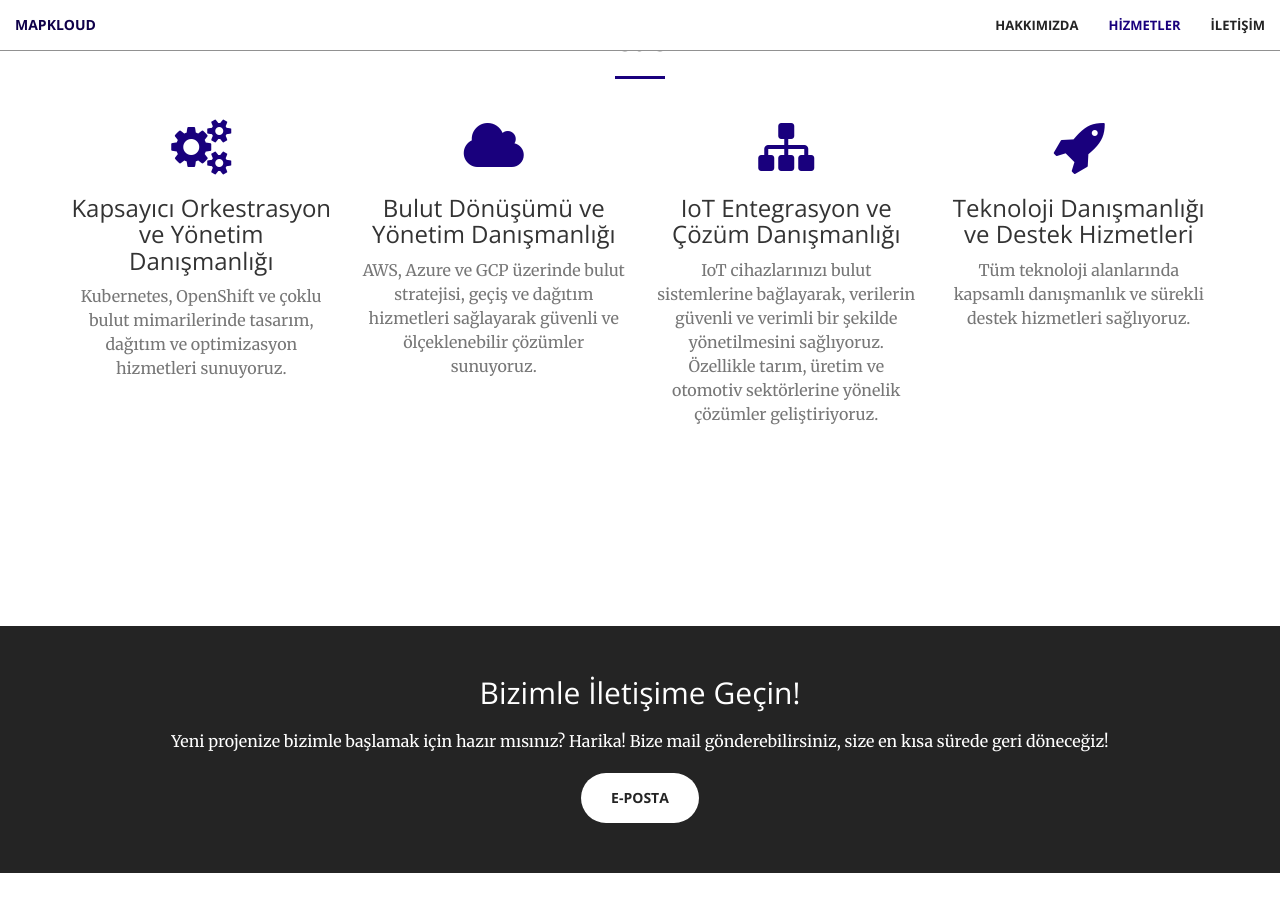
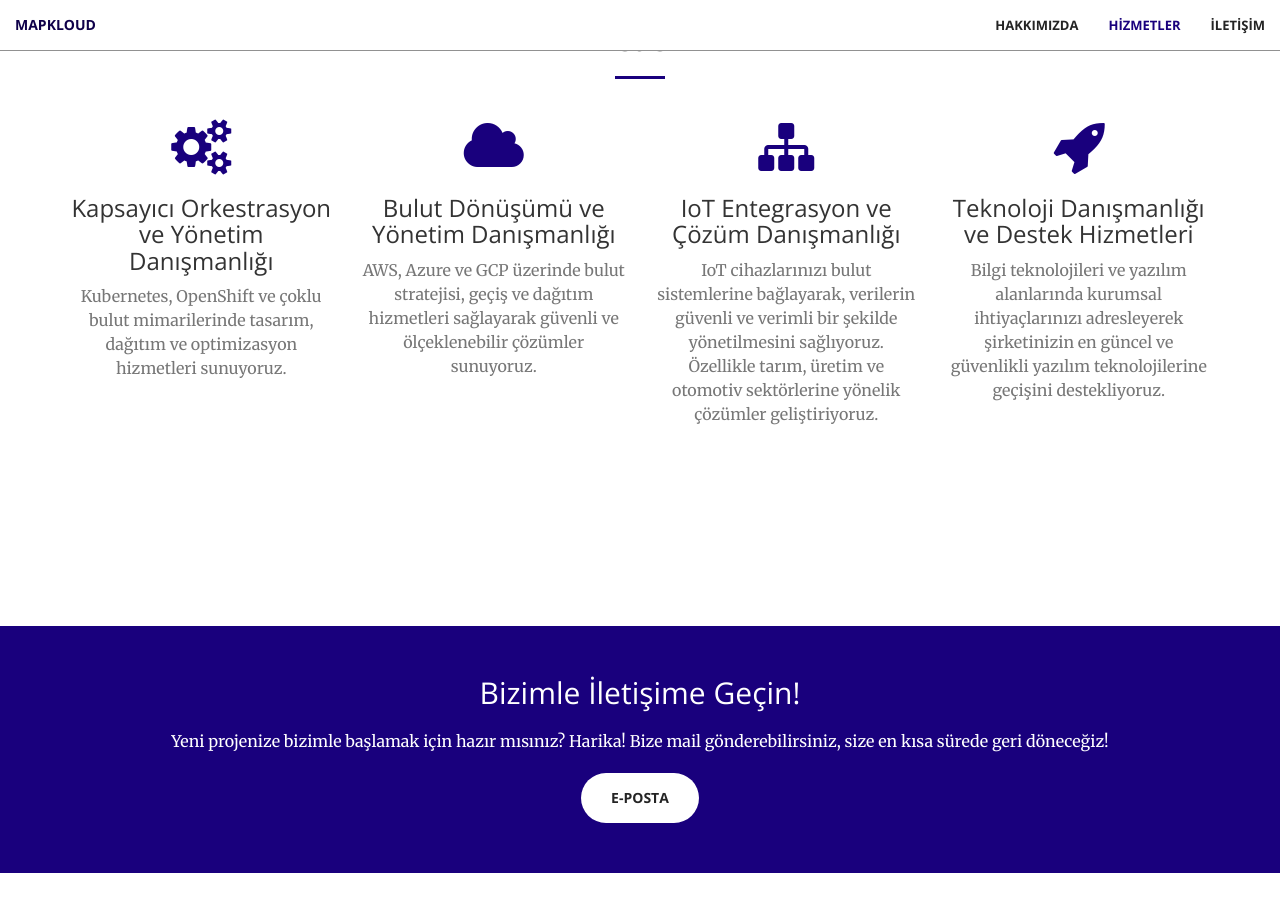
Before and after one commit to Mapkloud/mapkloud-website, a Jekyll site: the page built from docs/index.html, in a window 1280 px wide and 900 px high, scrolled down 1395 px. Built offline with Jekyll 4.4.1, drawn with Linux system fonts in a browser that asks for light colours.

Commit message:
services updated

```diff
--- a/docs/_includes/contact_v2.html
+++ b/docs/_includes/contact_v2.html
@@ -1,5 +1,5 @@
-<section id="bg-primary">
-<aside class="bg-dark">
+<section id="contact">
+<aside class="bg-primary">
     <div class="container text-center">
         <div class="call-to-action">
             <h2 class="text-light">Bizimle İletişime Geçin!</h2>
--- a/docs/_includes/services.html
+++ b/docs/_includes/services.html
@@ -34,7 +34,7 @@
                 <div class="service-box">
                     <i class="fa fa-4x fa-rocket wow bounceIn text-primary" data-wow-delay=".3s"></i>
                     <h3>Teknoloji Danışmanlığı ve Destek Hizmetleri</h3>
-                    <p class="text-muted">Tüm teknoloji alanlarında kapsamlı danışmanlık ve sürekli destek hizmetleri sağlıyoruz.</p>
+                    <p class="text-muted">Bilgi teknolojileri ve yazılım alanlarında kurumsal ihtiyaçlarınızı adresleyerek şirketinizin en güncel ve güvenlikli yazılım teknolojilerine geçişini destekliyoruz.</p>
                 </div>
             </div>
         </div>
```
